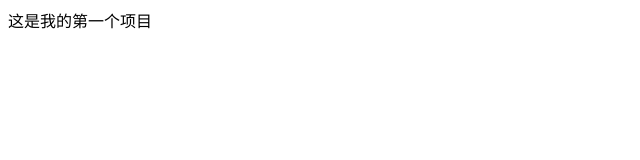
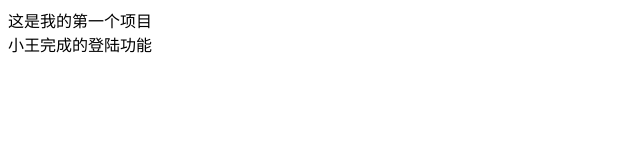
Before and after one commit to Leewewe/Project, a plain HTML site: page index.html in a window 1280 px wide. Shown: the whole page, without its empty margins (0-640 px from the left). Drawn offline with Linux system fonts and the light colour scheme.

Commit message:
小王完成的登录功能

```diff
--- a/index.html
+++ b/index.html
@@ -8,5 +8,7 @@
 
 <div>这是我的第一个项目</div>
 
+<div>小王完成的登陆功能</div>
+
 </body>
 </html>
```
